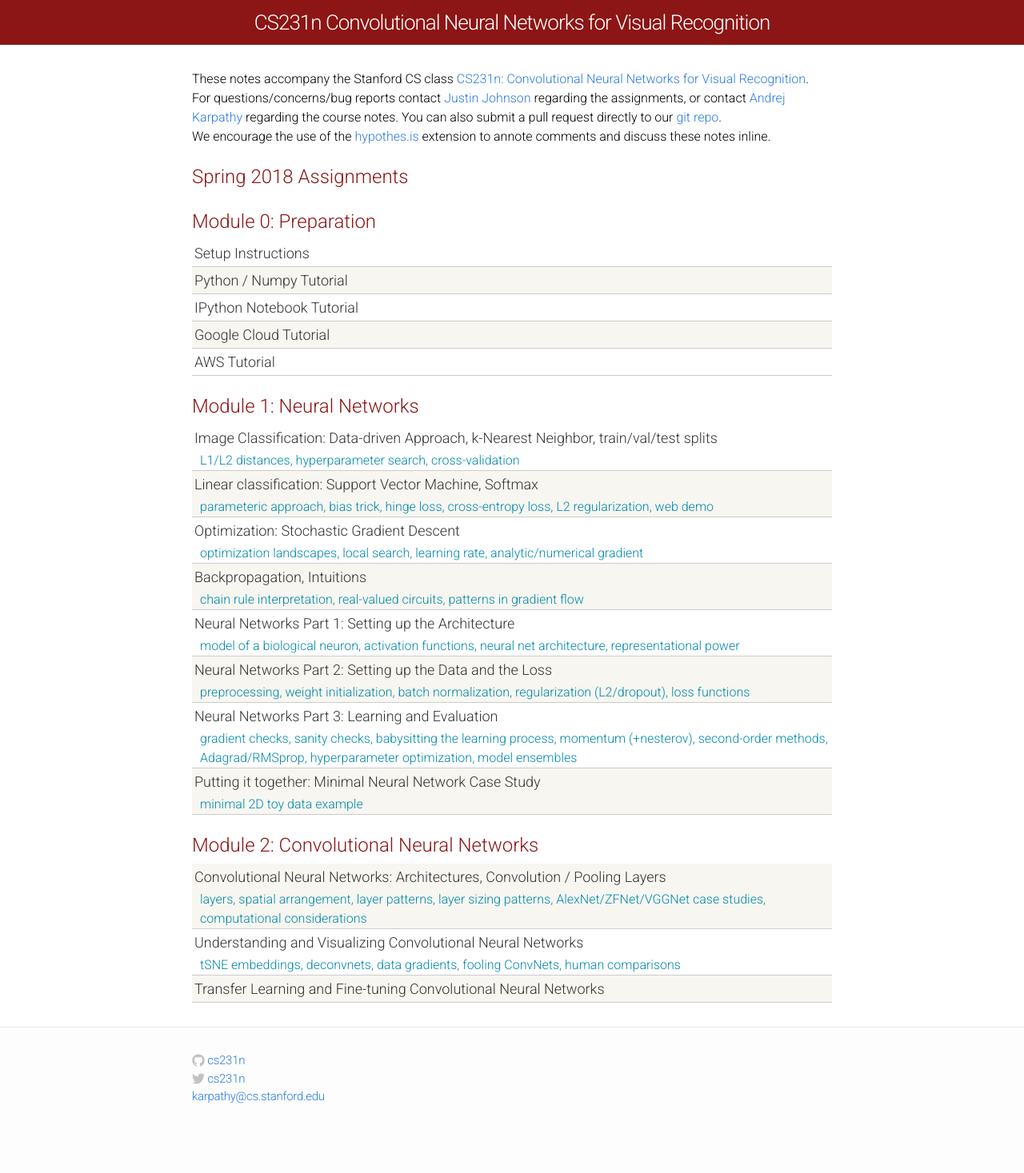
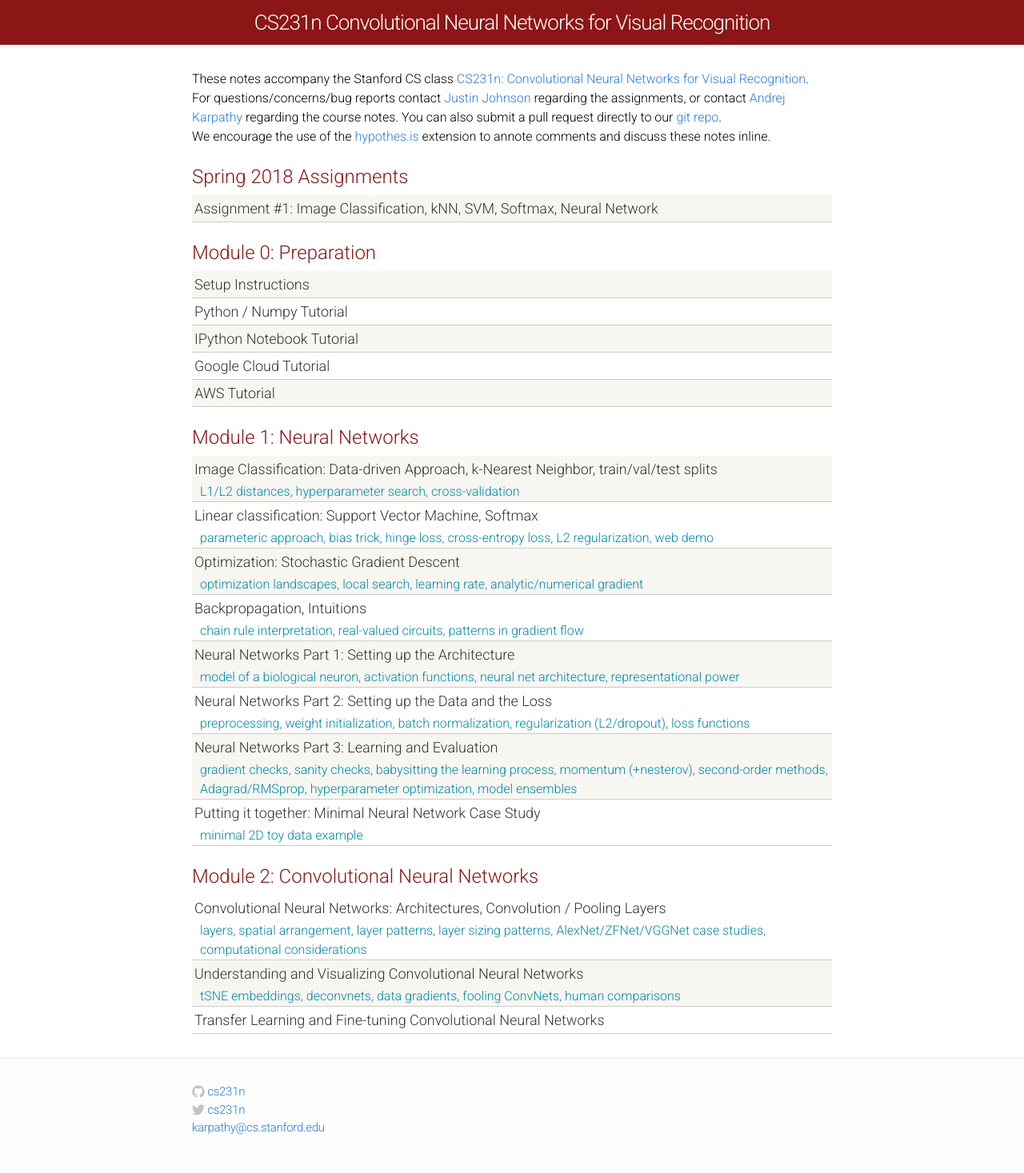
Before and after one commit to cs231n/cs231n.github.io, a Jekyll site: the page built from index.html, in a window 1280 px wide. Shown: the whole page at 80% size. Built offline with Jekyll 4.4.1, drawn with Linux system fonts in a browser that asks for light colours; before the commit the page ends 1428 px from its top, so only the background shows below that.

Commit message:
add the zip file for a1 and expose a1 link

```diff
--- a/index.html
+++ b/index.html
@@ -15,11 +15,11 @@
   <div class="materials-wrap">
     <div class="module-header">Spring 2018 Assignments</div>
 
-    <!--<div class="materials-item">-->
-      <!--<a href="assignments2018/assignment1/">-->
-        <!--Assignment #1: Image Classification, kNN, SVM, Softmax, Neural Network-->
-      <!--</a>-->
-    <!--</div>-->
+    <div class="materials-item">
+      <a href="assignments2018/assignment1/">
+        Assignment #1: Image Classification, kNN, SVM, Softmax, Neural Network
+      </a>
+    </div>
 
     <!--<div class="materials-item">-->
       <!--<a href="assignments2018/assignment2/">-->
```
Also changed, not shown: assignments/2018/assignment1.md (+1 -1 lines).
